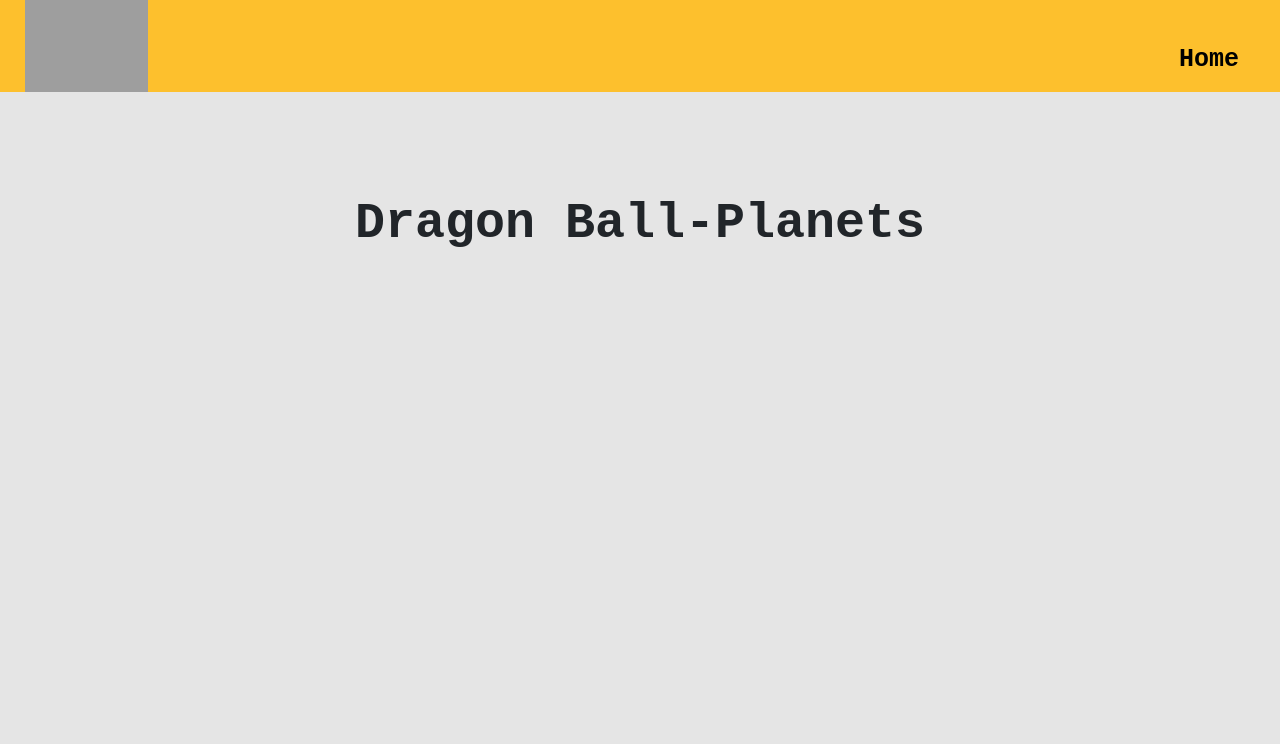
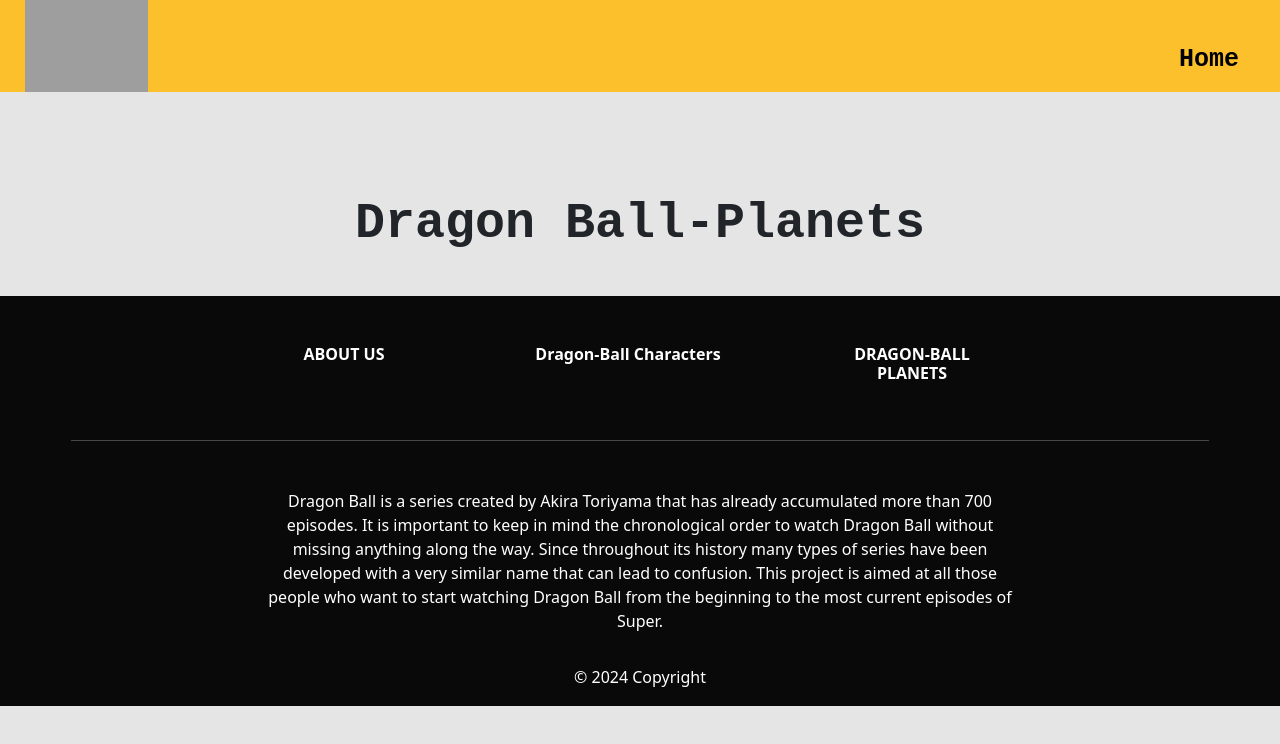
Before and after one commit to Yuliana-Alcala/Dragon-Ball, a website: page Planet.html in a window 1280 px wide. Drawn offline with nearby package versions, Linux system fonts and the light colour scheme; no server answers; grey boxes are pictures that could not be loaded.

Commit message:
add footer and update styles

```diff
--- a/Planet.html
+++ b/Planet.html
@@ -22,7 +22,40 @@
         <div class="cards-planet" id="planetdragon">
         </div>
     </main>
-    <footer></footer>
+    <footer class="text-center text-white">
+        <div class="container">
+            <div class="row text-center d-flex justify-content-center pt-5">
+                <div class="col-md-2">
+                    <h6 class="text-uppercase font-weight-bold">
+                        <a href="#!" class="text-white">About us</a>
+                    </h6>
+                </div>
+                <div class="col-md-4">
+                    <h6>
+                        <a href="index.html" class="text-white">Dragon-Ball Characters</a>
+                    </h6>
+                </div>
+                <div class="col-md-2">
+                    <h6 class="text-uppercase font-weight-bold">
+                        <a href="Planet.html" class="text-white">Dragon-Ball Planets</a>
+                    </h6>
+                </div>
+            </div>
+
+            <hr class="my-5" />
+            <div class="row d-flex justify-content-center">
+                <div class="col-lg-8">
+                    <p>
+                        Dragon Ball is a series created by Akira Toriyama that has already accumulated more than 700 episodes. It is important to keep in mind the chronological order to watch Dragon Ball without missing anything along the way. Since throughout its history many types of series have been developed with a very similar name that can lead to confusion. This project is aimed at all those people who want to start watching Dragon Ball from the beginning to the most current episodes of Super.
+                    </p>
+                </div>
+                <div class="text-center p-3">
+                    © 2024 Copyright
+                </div>
+            </div>
+
+        </div>
+    </footer>
     <script src="https://cdn.jsdelivr.net/npm/bootstrap@5.3.3/dist/js/bootstrap.bundle.min.js"></script>
     <script src="js/index_planet.js"></script>
 </body>
--- /dev/null
+++ b/css/footer.css
@@ -0,0 +1,22 @@
+footer {
+    display: flex;
+    flex-direction: column;
+    width: 100%;
+    background-color: #090909;
+    z-index: 1000;
+    margin-top: 20px;
+}
+
+footer .container {
+    flex: 1;
+    padding: 1px;
+}
+
+footer .text-center {
+    width: 100%;
+    padding: 1px;
+}
+
+h6{
+    font-weight: bold;
+}
--- a/css/main.css
+++ b/css/main.css
@@ -50,3 +50,8 @@
     border-bottom: 3px solid #FDC02D;
 
 }
+.card-img-top:hover,
+.card-img-top:hover{
+    transform: translateY(-10px) scale(1.1);
+    transition: all 0.4s ease;
+}
--- a/css/planet.css
+++ b/css/planet.css
@@ -44,15 +44,20 @@
 }
 
 .planet-cards{
-
     border-bottom: 3px solid #777777;
     background-color: #000;
+    width: 100%;
 }
 .card-img-top-planet{
     width: 286px;
     height: 200px;
-    object-fit: contain;
+    object-fit: cover;
     font-weight: bold;
     border-bottom: 3px solid #FDC02D;
+}
+.card-img-top-planet:hover,
+.card-img-top-planet:hover{
+        transform: rotate(360deg); /* Gira completamente en 360 grados */
+        transition: transform 0.6s ease-in-out; /* Animación suave */
 
 }
--- a/css/styles.css
+++ b/css/styles.css
@@ -2,3 +2,4 @@
 @import "main.css";
 @import "header.css";
 @import "planet.css";
+@import "footer.css";
```
Also changed, not shown: index.html (+35 -3 lines).
